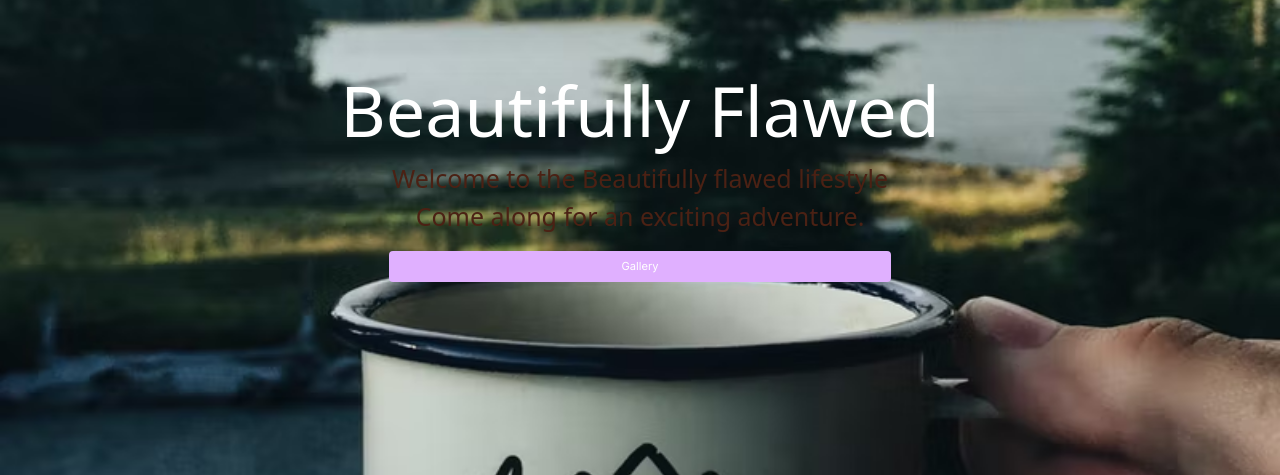
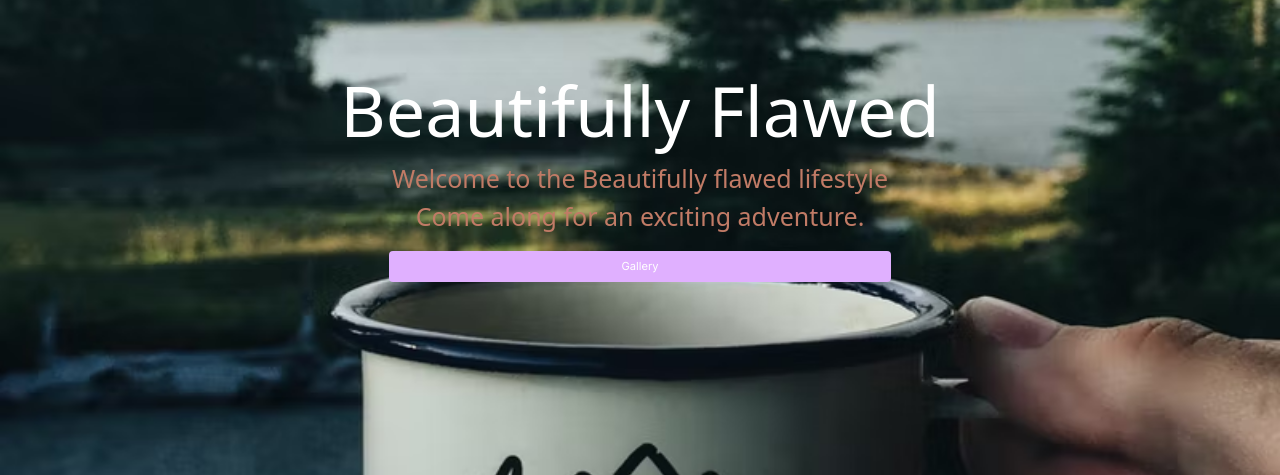
Before and after one commit to Nyambura23/Picart, a Django app: page / in a window 1280 px wide. Shown: the part 225-700 px from the top of the page. Run offline with Django 4.2, Linux system fonts and the light colour scheme; some libraries are stand-ins or nearby versions; some web fonts are replaced.

Commit message:
update prod environment

```diff
--- a/static/css/index.css
+++ b/static/css/index.css
@@ -10,7 +10,7 @@
   height: 100vh;
 }
 p {
-  color: #4b2114;
+  color: #c17b66;
   font-size: 25px;
 }
 
```
Also changed, not shown: pics/migrations/0001_initial.py, 1 other file.
